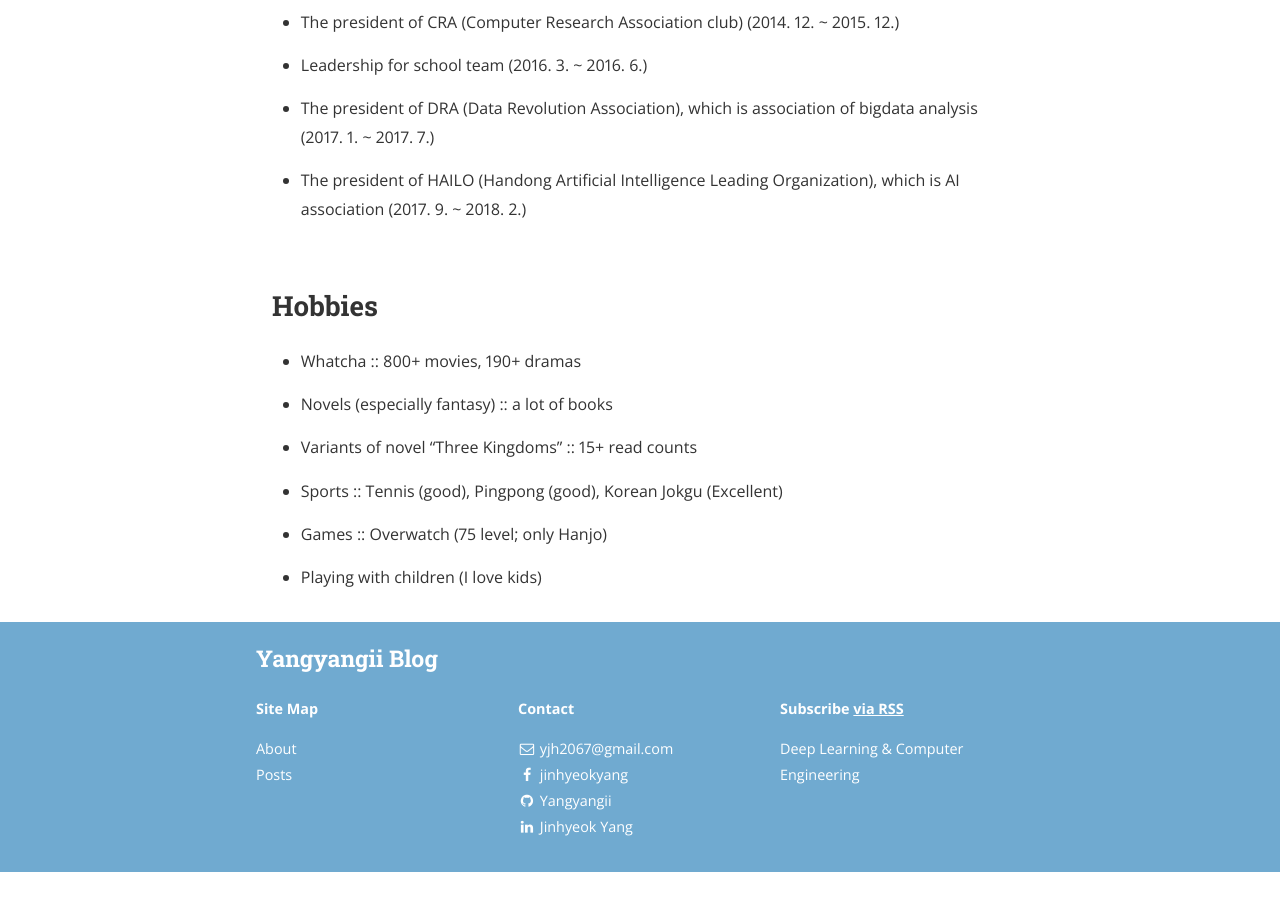
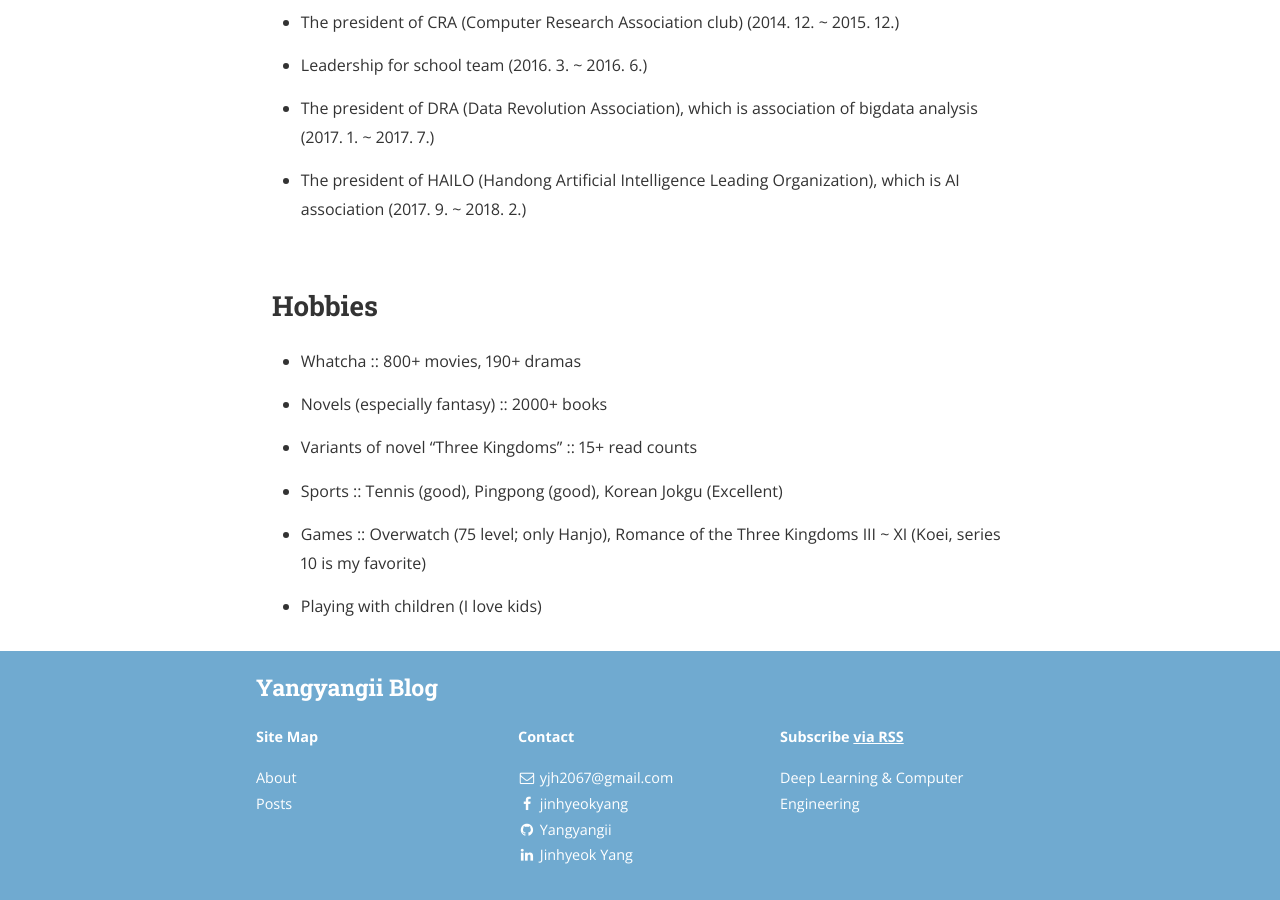
Before and after one commit to Yangyangii/Yangyangii.github.io, a Jekyll site: the page built from about.md, in a window 1280 px wide and 900 px high, scrolled down 5442 px. Built offline with Jekyll 4.4.1, drawn with Linux system fonts in a browser that asks for light colours; nearby versions of some CDN libraries; before the commit the page ends 6314 px from its top, so only the background shows below that; some of the changed text lies outside the part shown.

Commit message:
modified some

```diff
--- a/about.md
+++ b/about.md
@@ -96,7 +96,7 @@ The following summary is my PERSONAL introduction. (NOT official)
 
 * Development of network Omok game with Java GUI (2014. 6.)
 
-* Development of flipping egg fry game mobile application (2014. 7.)
+* Development of flipping egg fry game mobile application, downloaded 2000+ (2014. 7.)
 
 * Maintenance of students' intranet of HGU (2014. 6. ~ 2014. 12.)
 
@@ -148,13 +148,13 @@ The following summary is my PERSONAL introduction. (NOT official)
 
 * Whatcha :: 800+ movies, 190+ dramas
 
-* Novels (especially fantasy) :: a lot of books
+* Novels (especially fantasy) :: 2000+ books
 
 * Variants of novel "Three Kingdoms" :: 15+ read counts
 
 * Sports :: Tennis (good), Pingpong (good), Korean Jokgu (Excellent)
 
-* Games :: Overwatch (75 level; only Hanjo)
+* Games :: Overwatch (75 level; only Hanjo), Romance of the Three Kingdoms III ~ XI (Koei, series 10 is my favorite)
 
 * Playing with children (I love kids)
 
```
